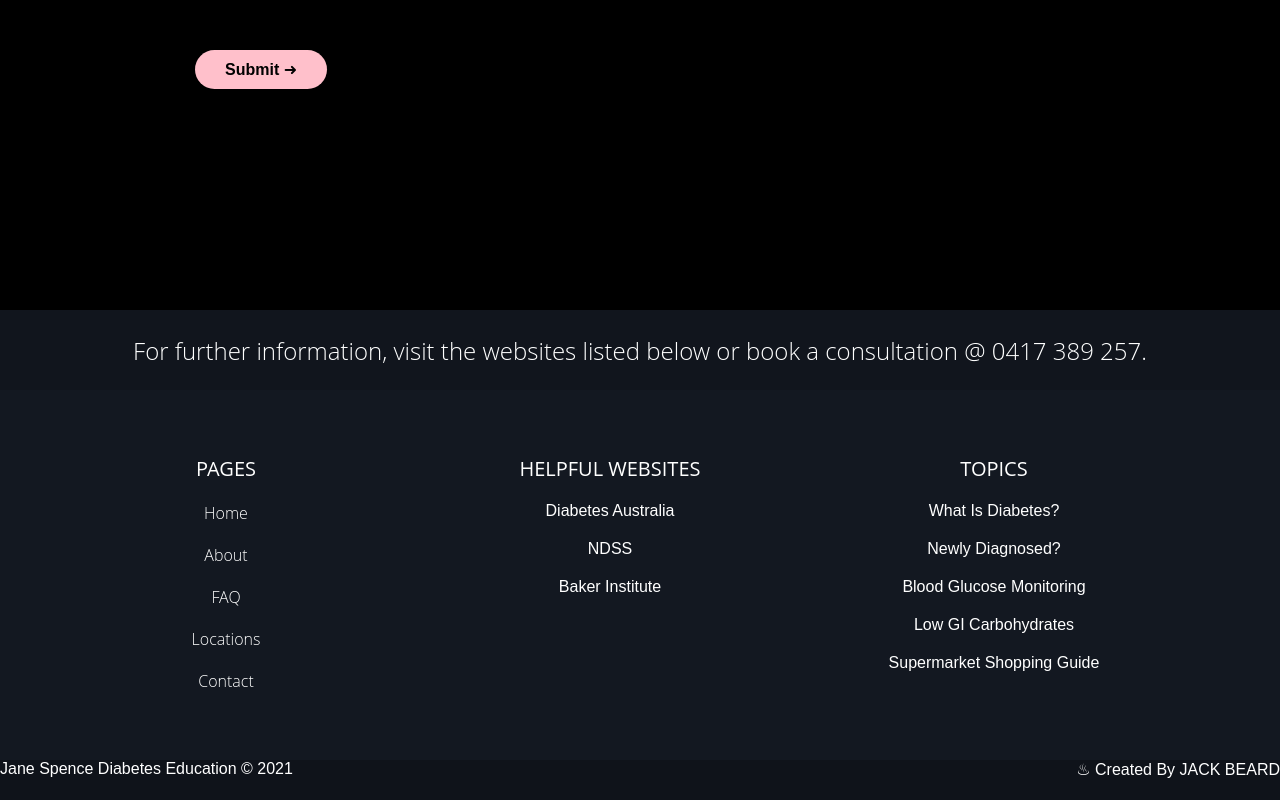
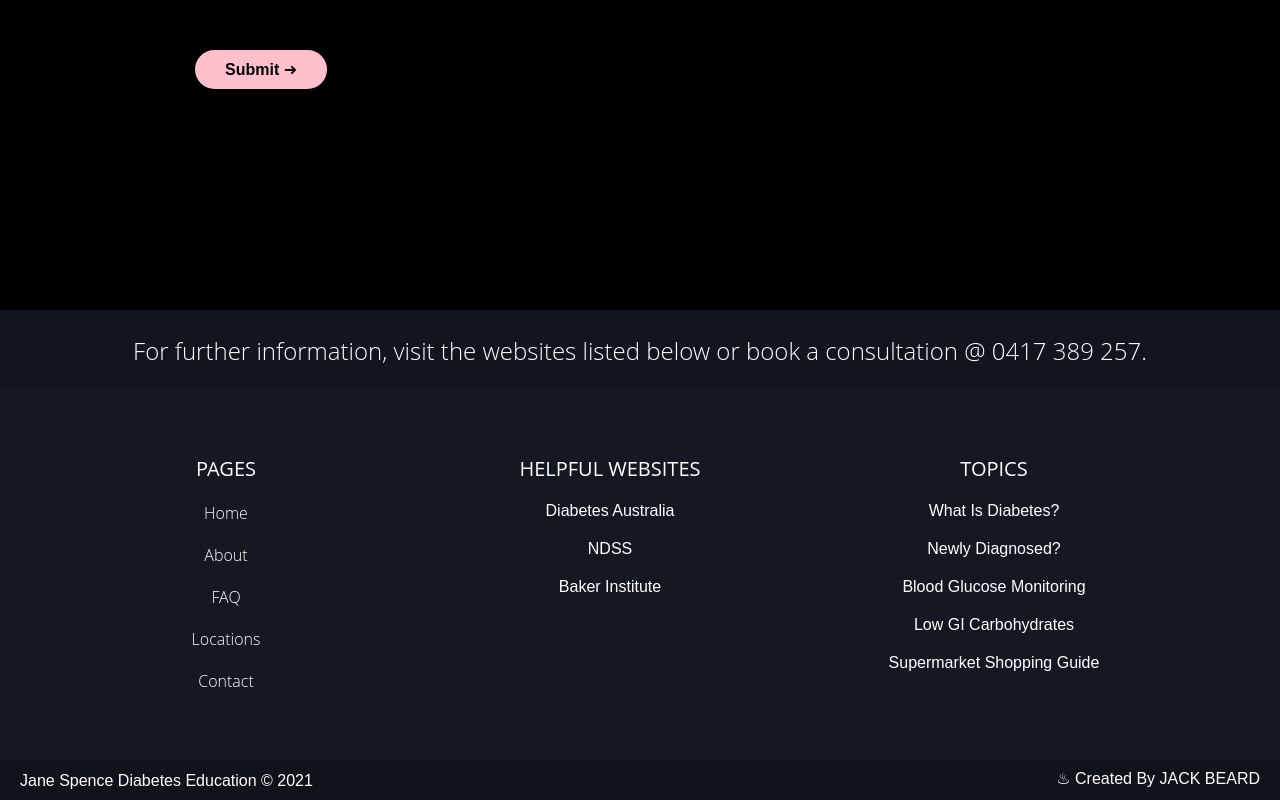
Before and after one commit to jackedwardbeard/01-Jane_Spence, a React (Create React App) app in the folder jane_spence/: page / in a window 1280 px wide. Shown: the part 4590-5390 px from the top of the page. Built offline with nearby package versions, Linux system fonts and the light colour scheme.

Commit message:
Fixed subfooter.

```diff
--- a/jane_spence/src/components/Footer/FooterComponents.js
+++ b/jane_spence/src/components/Footer/FooterComponents.js
@@ -318,6 +318,8 @@ export const LeftText = styled.span`
     font-family: 'Montserrat', sans-serif;
     font-size: 1rem;
     padding-right: 20px;
+    margin-left: 20px;
+    margin-top: 12px;
     float: left;
 
     @media screen and (max-width: 1024px) and (max-height: 1366px) {
@@ -330,6 +332,11 @@ export const LeftText = styled.span`
         font-size: 0.8rem;
         margin-left: 20px;
         margin-top: 11px;
+    }
+
+    @media screen and (max-width: 520px) {
+        font-size: 0.6rem;
+        margin-top: 14px;
     }
 
     @media screen and (max-width: 414px) and (max-height: 736px) {
@@ -348,6 +355,11 @@ export const LeftText = styled.span`
         font-size: 0.6rem;
         margin-left: 20px;
         margin-top: 14px;
+    }
+
+    @media screen and (max-width: 400px) {
+        font-size: 0.4rem;
+        margin-top: 17px;
     }
 
     @media screen and (max-width: 375px) and (max-height: 812px) {
@@ -391,8 +403,9 @@ export const RightText = styled(LinkRouter)`
     text-decoration: none;
     cursor: pointer;
     outline: none;
-    padding-left: 20px;
     float: right;
+    margin-right: 20px;
+    margin-top: 9px;
 
     @media screen and (max-width: 1024px) and (max-height: 1366px) {
         font-size: 1.1rem;
@@ -412,6 +425,11 @@ export const RightText = styled(LinkRouter)`
         margin-top: 10px;
     }
 
+    @media screen and (max-width: 520px) {
+        font-size: 0.6rem;
+        margin-top: 14px;
+    }
+
     @media screen and (max-width: 414px) and (max-height: 736px) {
         font-size: 0.6rem;
         margin-right: 20px;
@@ -428,6 +446,11 @@ export const RightText = styled(LinkRouter)`
         font-size: 0.6rem;
         margin-right: 20px;
         margin-top: 14px;
+    }
+
+    @media screen and (max-width: 400px) {
+        font-size: 0.4rem;
+        margin-top: 15px;
     }
 
     @media screen and (max-width: 375px) and (max-height: 812px) {
```
